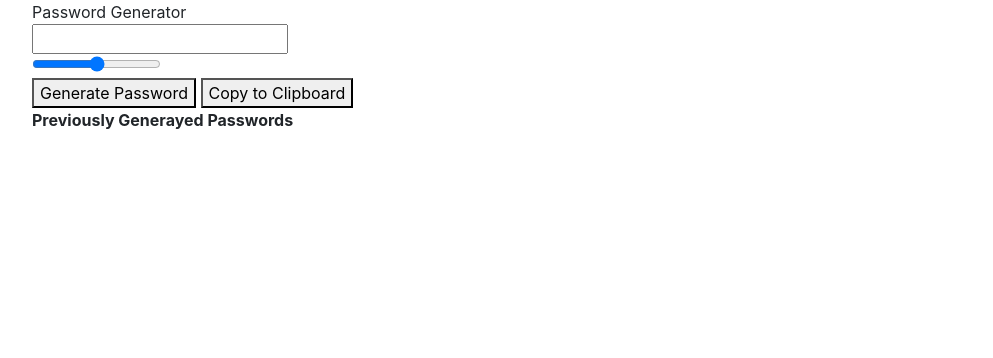
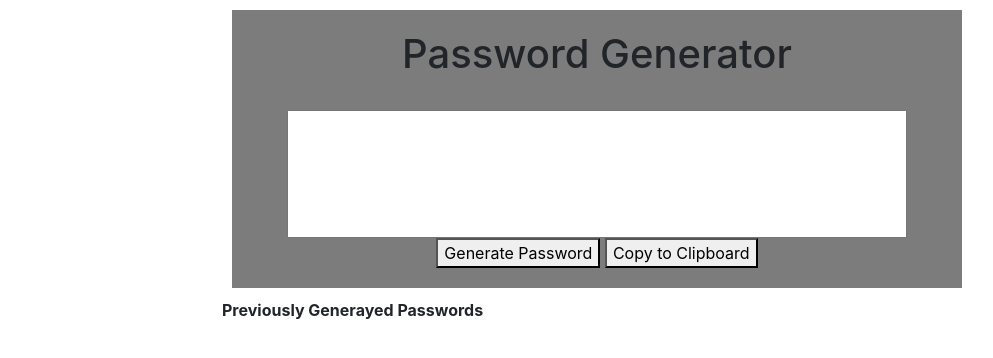
Before and after one commit to casey-moldavon/password-generator, a plain HTML site: page index.html in a window 1280 px wide. Shown: the whole page, without its empty margins (53-1046 px from the left). Drawn offline with nearby package versions, Linux system fonts and the light colour scheme.

Commit message:
Adding basic designs to style.css

```diff
--- a/index.html
+++ b/index.html
@@ -34,15 +34,13 @@
 
     <div class="container">
         <div class="row">
-            <div class="col-lg-8 col-md-10 col-sm-12">
+            <div class="col-lg-8 col-md-10 col-sm-12 mx-auto">
 
                 <div class="content">
-                    <hi>Password Generator</hi>
-                    <br>
+                    <h1>Password Generator</h1>
+                    <br />
                     <input type="text" id="password-display">
-                    <br>
-                    <input type="range" min="0" max="50" name="slider" id="slider">
-                    <br>
+                    <br />
                     <button onclick="">Generate Password</button>
                     <button onclick="">Copy to Clipboard</button>
 
--- a/style.css
+++ b/style.css
@@ -0,0 +1,17 @@
+
+
+.content {
+    padding: 20px;
+    padding-left: 55px;
+    padding-right: 55px;
+    margin: 10px;
+    width: 100%;
+    background-color: #7c7c7c;
+    text-align: center;
+}
+
+#password-display {
+    padding-top: 50px;
+    padding-bottom: 50px;
+    width: 100%;
+}
```
